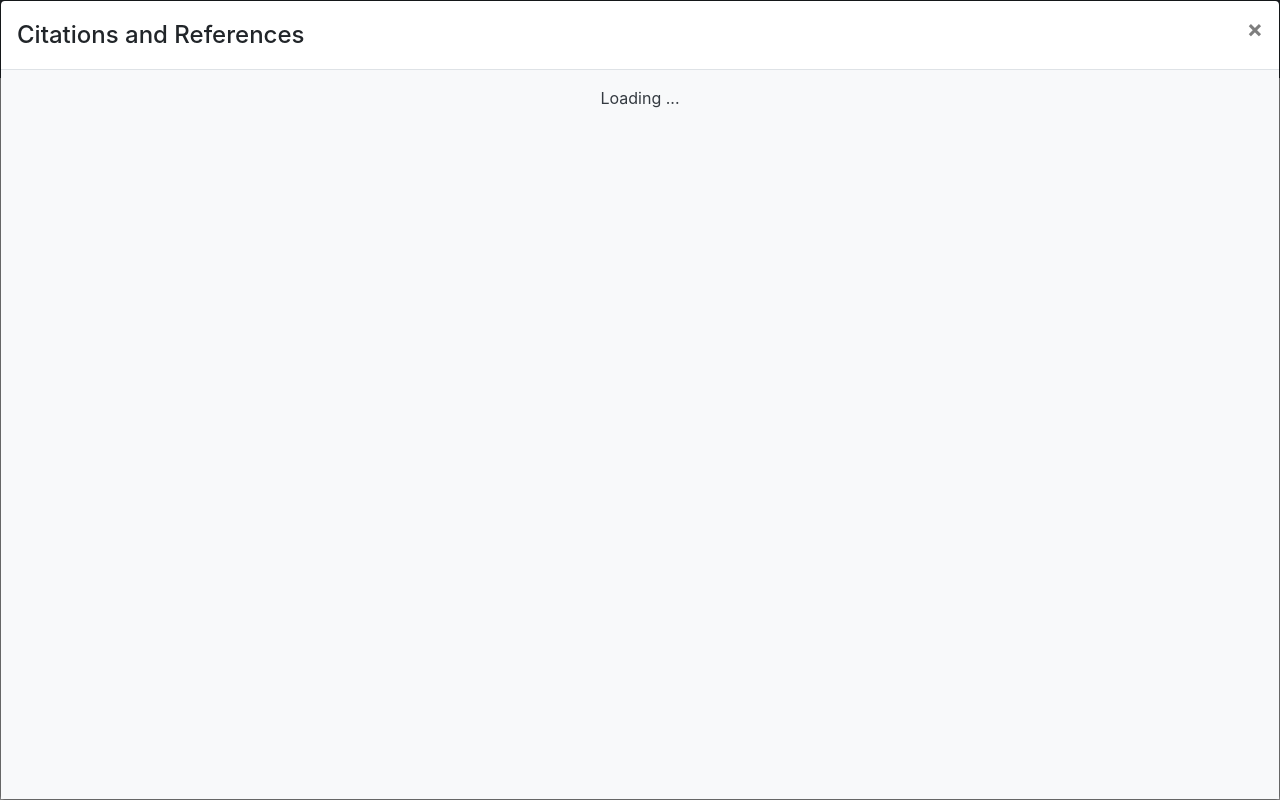
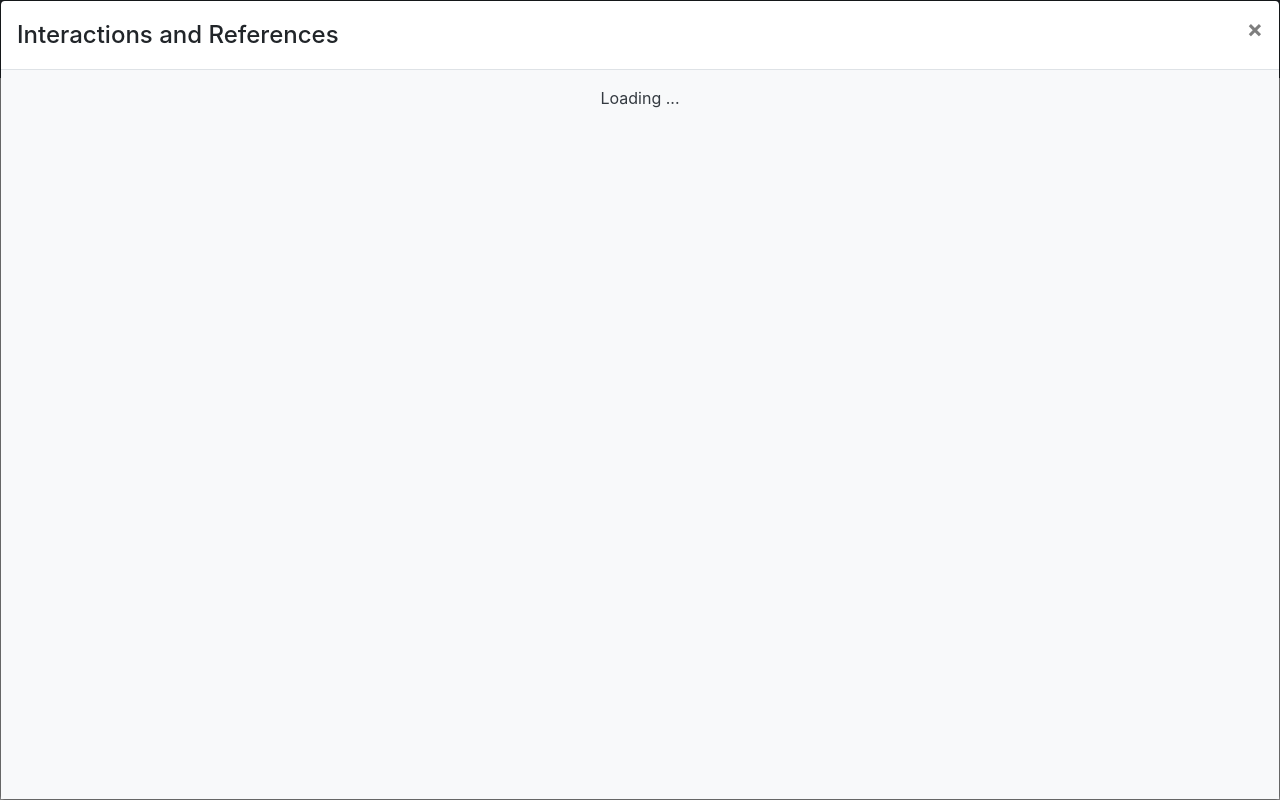
Before and after one commit to foerstner-lab/InteractOA, a Flask app: page / in a window 1280 px wide, after a click on "View citations". Run offline with Flask 2, Linux system fonts and the light colour scheme; data that the repository does not hold is empty; some libraries are stand-ins or nearby versions.

Commit message:
minor change

```diff
--- a/templates/index.html
+++ b/templates/index.html
@@ -252,7 +252,7 @@
         <!-- Modal content-->
         <div class="modal-content">
             <div class="modal-header">
-                <h4 id="RefsModalTitle" class="modal-title">Citations and References</h4>
+                <h4 id="RefsModalTitle" class="modal-title">Interactions and References</h4>
                 <button type="button" class="close" data-dismiss="modal">
                     &times;
                 </button>
```
